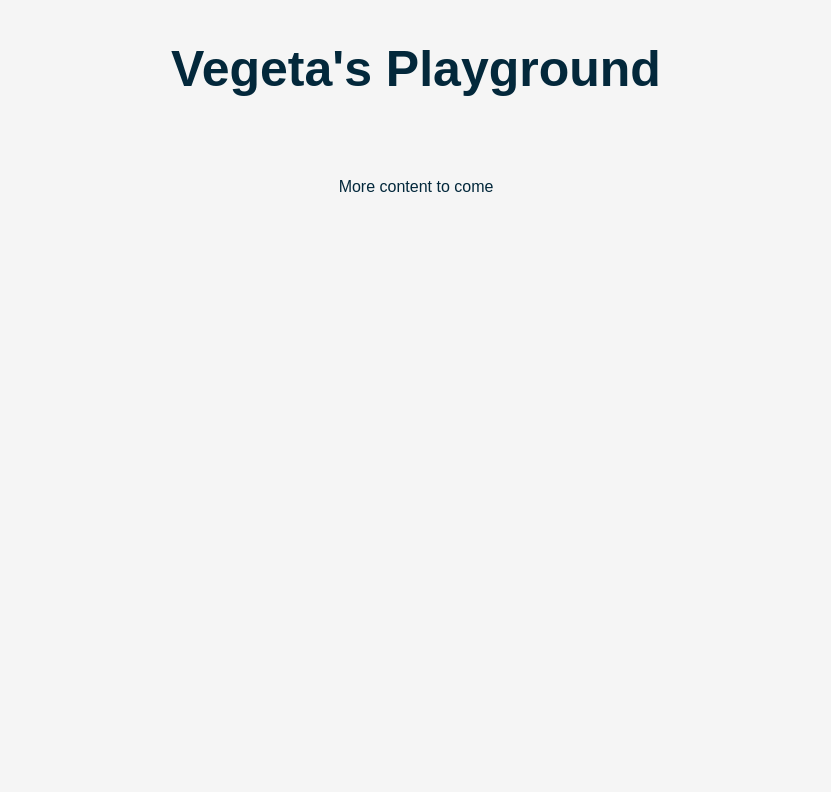
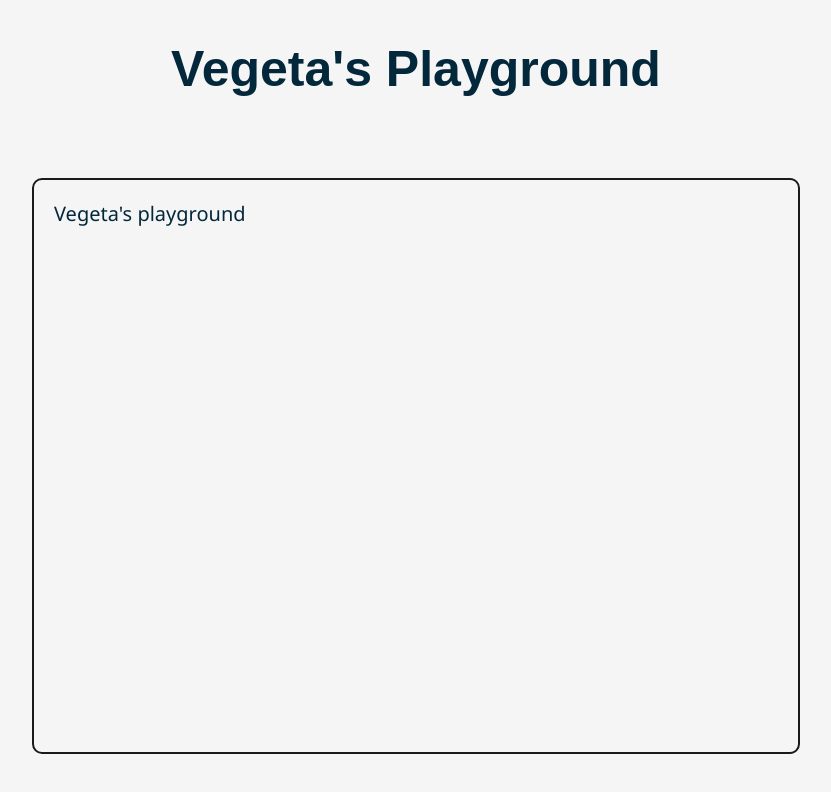
Before and after one commit to tigerabrodi/vegeta-playground, a React (Vite) app: page / in a window 1280 px wide. Shown: the top 792 px of the page, without its empty margins (224-1055 px from the left). Built offline with nearby package versions, Linux system fonts and the light colour scheme.

Commit message:
setup editable span

```diff
--- a/src/App.css
+++ b/src/App.css
@@ -11,3 +11,23 @@ main {
     font-size: calc(50 / 16 * 1rem);
   }
 }
+
+.content {
+  width: 60%;
+  max-width: 900px;
+  height: 80%;
+  max-height: 1200px;
+  border-radius: 10px;
+  border: 2px solid #1a1a1a;
+  padding: 20px;
+  overflow: auto;
+
+  .editable-text {
+    font-size: calc(20 / 16 * 1rem);
+    font-family: "Segoe UI", Tahoma, Geneva, Verdana, sans-serif;
+    line-height: 1.4;
+    &:focus {
+      outline: none;
+    }
+  }
+}
--- a/src/App.tsx
+++ b/src/App.tsx
@@ -1,10 +1,33 @@
+import { useState, useRef, useEffect, FormEvent } from "react";
 import "./App.css";
 
 export function App() {
+  const [text, setText] = useState<string>("Vegeta's playground");
+  const positionRef = useRef<HTMLSpanElement>(null);
+
+  useEffect(() => {
+    if (positionRef.current) {
+      positionRef.current.textContent = text;
+    }
+  }, []);
+
+  const handleInput = (event: FormEvent<HTMLSpanElement>) => {
+    const newText = event.currentTarget.textContent || "";
+    console.log("New text:", newText);
+    setText(newText);
+  };
+
   return (
     <main>
       <h1>Vegeta's Playground</h1>
-      <div>More content to come</div>
+      <div className="content">
+        <span
+          contentEditable
+          className="editable-text"
+          ref={positionRef}
+          onInput={handleInput}
+        />
+      </div>
     </main>
   );
 }
```
